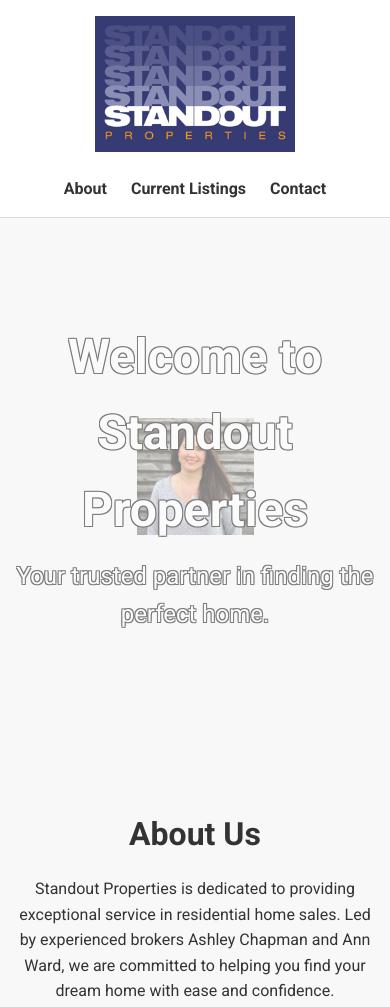
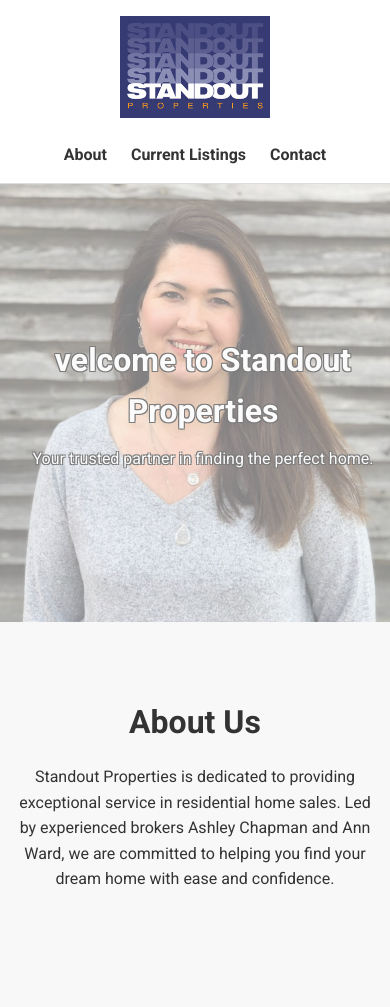
Before and after one commit to chapmanjc/chapmanjc-github.io, a plain HTML site: page index.html in a window 390 px wide. Shown: the top 1007 px of the page. Drawn offline with Linux system fonts and the light colour scheme.

Commit message:
adsftg
12/10/24 -2

```diff
--- a/index.html
+++ b/index.html
@@ -23,7 +23,7 @@
   <!-- Hero Section -->
   <section id="hero">
     <div class="hero-content">
-      <h1 class="outlined-text">Welcome to Standout Properties</h1>
+      <h1 class="outlined-text">velcome to Standout Properties</h1>
       <p class="outlined-text">Your trusted partner in finding the perfect home.</p>
     </div>
   </section>
--- a/styles.css
+++ b/styles.css
@@ -40,31 +40,62 @@ header nav ul li a:hover {
   color: #ffa500;
 }
 
+/* Hero Section */
 #hero {
   background: url('hero.jpg') no-repeat center center / cover;
-  background-size: 30%;
-  opacity: .5;
+  background-size: 30%; /* Desktop view */
   color: #fff;
   text-align: center;
-  height: 80vh; /* Reduce to only 10% of the viewport height */
-  max-height: 500px; /* Limit the maximum height to 150px */
+  width: 100vw;
+  height: 50vh; /* Full height for desktop */
   display: flex;
   flex-direction: column;
   justify-content: center;
   align-items: center;
-  padding: 0.5rem; /* Add some padding for spacing */
-  overflow: auto; /* Clip any overflowing content */
+  padding: 0.5rem;
+  opacity: 0.5; /* Maintain transparency */
 }
 
 #hero .hero-content h1 {
-  font-size: 3rem; /* Smaller headline */
+  font-size: 3rem; /* Headline size */
   margin: 0;
+  text-shadow:
+    -1px -1px 0 black,
+     1px -1px 0 black,
+    -1px  1px 0 black,
+     1px  1px 0 black; /* Black text outline */
 }
 
 #hero .hero-content p {
-  font-size: 1.5rem; /* Smaller subtext */
+  font-size: 1.5rem; /* Subtext size */
   margin-top: 0.5rem;
+  text-shadow:
+    -1px -1px 0 black,
+     1px -1px 0 black,
+    -1px  1px 0 black,
+     1px  1px 0 black; /* Black text outline */
 }
+
+/* Media Query for Mobile */
+@media (max-width: 768px) {
+  #hero {
+    background-size: cover; /* Ensure the image fills the space */
+    height: 50vh; /* Adjust hero height for mobile */
+    background-repeat: no-repeat;
+    background-position: center; /* Center image on smaller screens */
+    opacity: 0.5; /* Maintain transparency */
+  }
+
+  #hero .hero-content h1 {
+    font-size: 2rem; /* Adjust headline size for mobile */
+  }
+
+  #hero .hero-content p {
+    font-size: 1rem; /* Adjust subtext size for mobile */
+  }
+}
+
+/* Section Styling */
 section {
   padding: 3rem 1rem;
 }
@@ -98,10 +129,15 @@ section p {
 .listing img {
   width: 100%;
   height: 200px;
-  opacity: .5;
   object-fit: cover;
   border-radius: 8px;
   box-shadow: 0 4px 6px rgba(0, 0, 0, 0.1);
+  opacity: 0.5; /* Image transparency */
+  transition: opacity 0.3s; /* Smooth hover effect */
+}
+
+.listing img:hover {
+  opacity: 1; /* Remove transparency on hover */
 }
 
 /* Footer */
@@ -117,11 +153,18 @@ footer p {
   margin: 0;
 }
 
-.outlined-text {
-  color: white; /* Main text color */
-  text-shadow:
-    -1px -1px 0 black, /* Top-left shadow */
-     1px -1px 0 black, /* Top-right shadow */
-    -1px  1px 0 black, /* Bottom-left shadow */
-     1px  1px 0 black; /* Bottom-right shadow */
+/* Media Query for Mobile */
+@media (max-width: 768px) {
+  #hero {
+    height: 50vh; /* Reduce hero height on mobile */
+    opacity: 0.5; /* Maintain transparency */
+  }
+
+  .listing img {
+    opacity: 0.5; /* Consistent transparency for mobile */
+  }
+
+  header .logo {
+    max-width: 150px; /* Smaller logo for mobile */
+  }
 }
```
